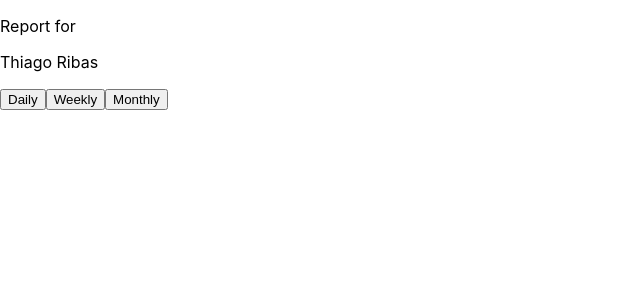
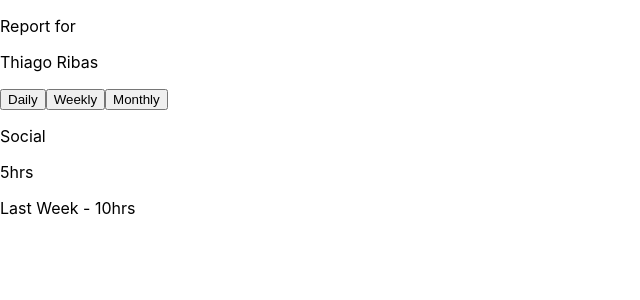
Before and after one commit to thiagoRibasMiranda/Time-tracking-dashboard, a React (Create React App) app: page / in a window 1280 px wide. Shown: the top 300 px of the page, without its empty margins (0-640 px from the left). Built offline with nearby package versions, Linux system fonts and the light colour scheme.

Commit message:
feat: implemented the component CardActivity

```diff
--- a/src/App.js
+++ b/src/App.js
@@ -1,11 +1,21 @@
 import './App.css';
 import CardUser from './components/CardUser/CardUser';
+import CardActivity from './components/CardActivity/CardActivity';
 
 function App() {
+
   const userName = "Thiago Ribas"
+  const activityData = {
+    title: "Social",
+    current: 5,
+    previous: 10,
+    period: "Last Week"
+  };
+
   return (
     <div>
       <CardUser name={userName} data-testid="card-user" />
+      <CardActivity activityData={activityData} data-testid="card-activities" />
     </div>
   );
 }
```
